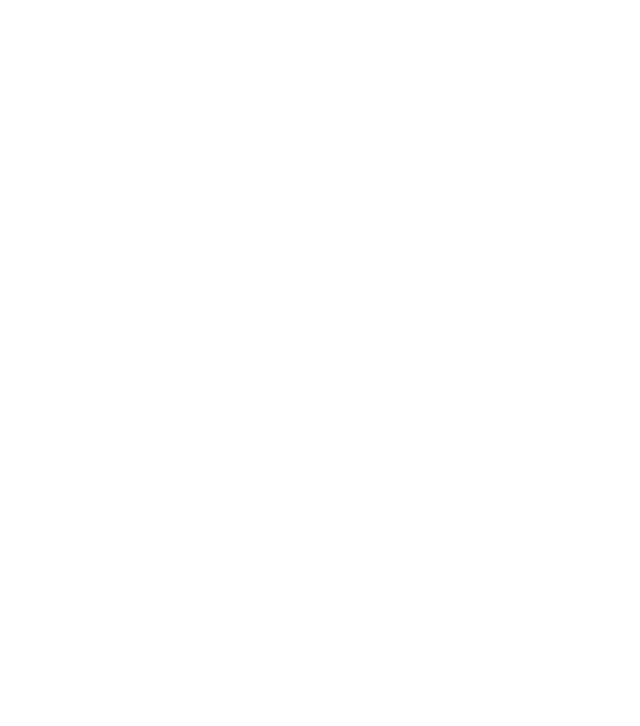
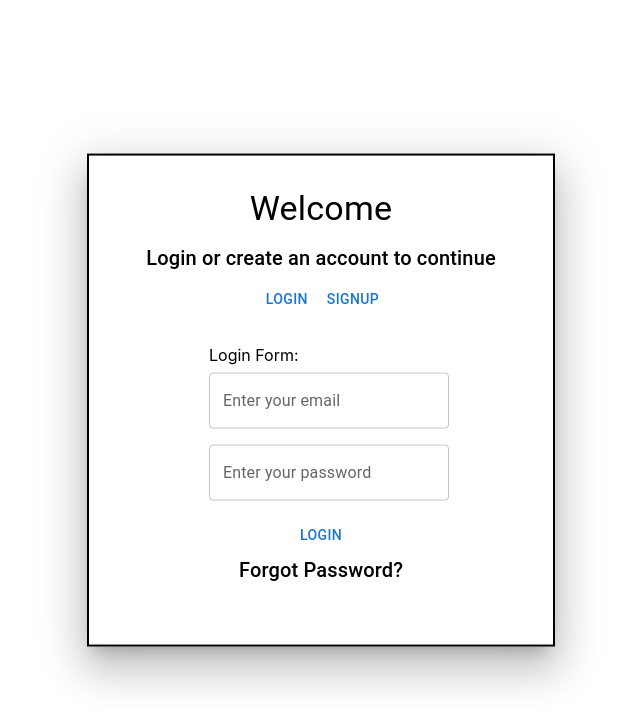
Before and after one commit to yanil8068/Quiz-Platform, a React (Create React App) app: page / in a window 1280 px wide. Before the commit this address had no page. Shown: the top 726 px of the page, without its empty margins (319-959 px from the left). Built offline with nearby package versions, Linux system fonts and the light colour scheme; no server answers.

Commit message:
app.js changes

```diff
--- a/src/App.js
+++ b/src/App.js
@@ -191,9 +191,8 @@
 
   return (
     <>
+      {user.currentUser ? (
         <BrowserRouter>
-        {user.currentUser ? (
-          <>
           <Header />
           <Routes>
             {/* <Route path="/" element={<Home />} /> */}
@@ -274,13 +273,10 @@
               }
             />
           </Routes>
-          </>
+        </BrowserRouter>
       ) : (
-          <Routes>
-            <Route path="/login" element={<LoginPage />} />
-          </Routes>
+        <LoginPage />
       )}
-      </BrowserRouter>
     </>
   );
 }
```
Lines whose indentation alone changed are shown as unchanged.
